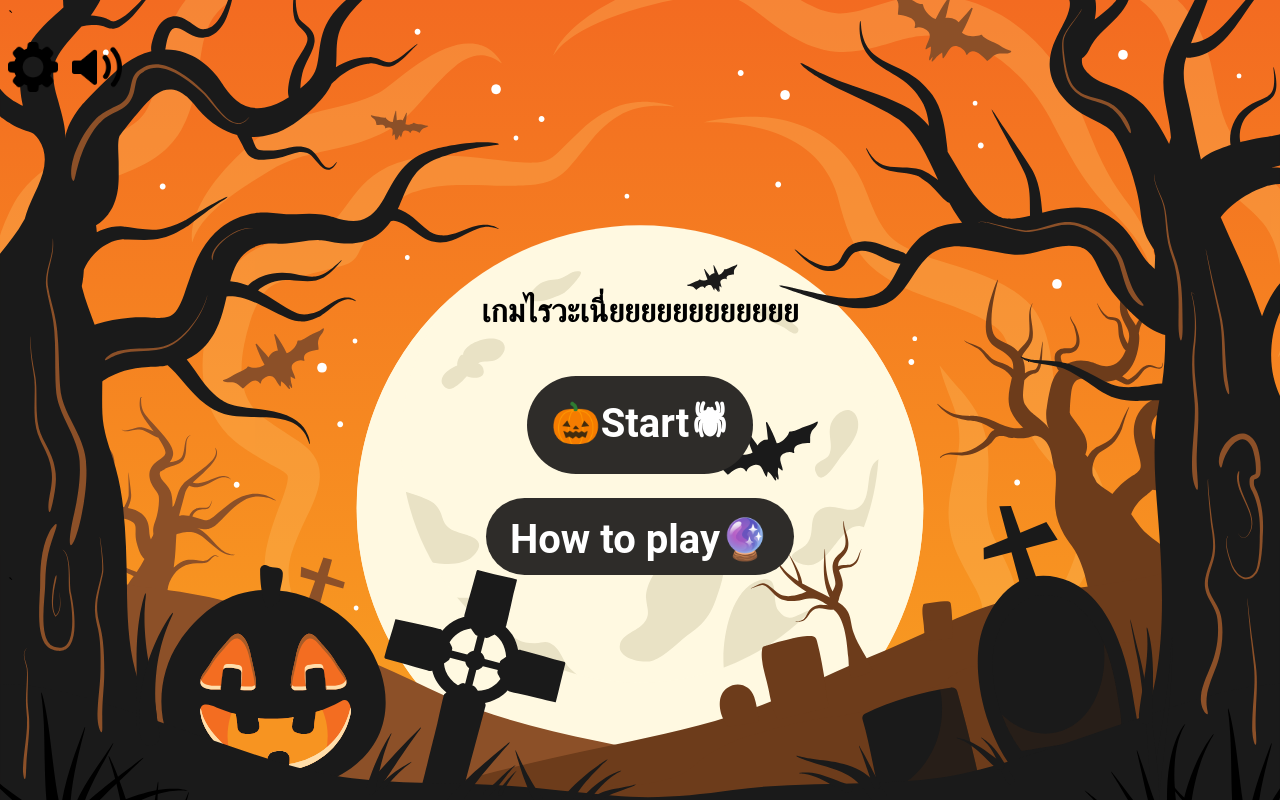
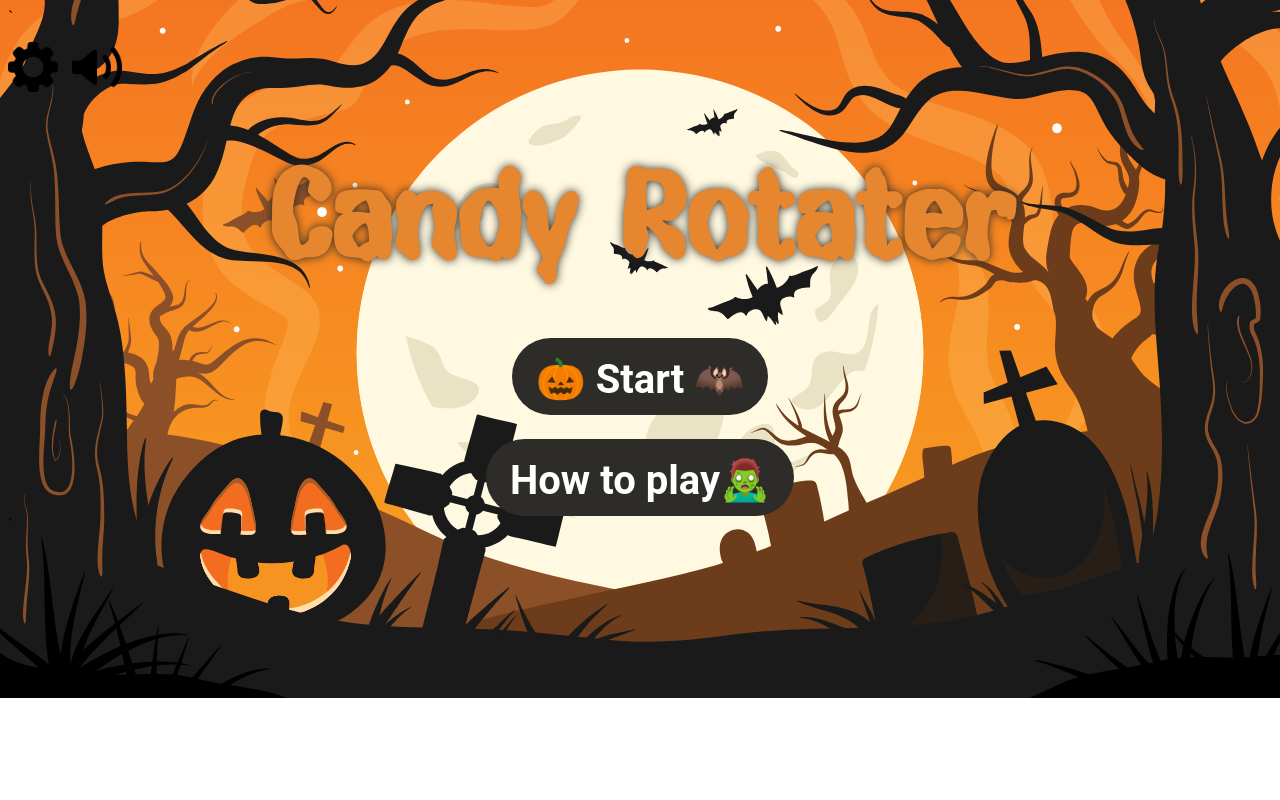
Before and after one commit to NutchapolSal/osproject, a SvelteKit app: page / in a window 1280 px wide. Built offline with nearby package versions, Linux system fonts and the light colour scheme.

Commit message:
main menu by save add game name

```diff
--- a/src/routes/+layout.svelte
+++ b/src/routes/+layout.svelte
@@ -1,8 +1,13 @@
 `<slot />`
+
 <style>
 	:global(body) {
+		--base-black: #2e2c29;
+		--base-orange: #e6862e;
 		/* background-color: lightseagreen;  */
 		background-image: url('$lib/images/bg.svg');
-        background-size: cover;
-    }
+		background-size: cover;
+		background-repeat: no-repeat;
+		background-position: center;
+	}
 </style>
--- a/src/routes/+page.svelte
+++ b/src/routes/+page.svelte
@@ -9,25 +9,39 @@
 </p>
 
 <div>
-	<h1>เกมไรวะเนี่ยยยยยยยยยยยย</h1>
-	<a href="./game">&#127875;Start&#128375;</a>
-	<a href="./help">How to play&#128302;</a>
+	<h1>Candy Rotater</h1>
+	<a href="./game">🎃 Start 🦇</a>
+	<a href="./help">How to play🧟‍♂️</a>
 </div>
 
 <style>
+	@font-face {
+		font-family: myFirstFont;
+		src: url('$lib/fonts/MN KRASIP.ttf');
+	}
+
+	h1 {
+		font-family: myFirstFont;
+		font-size: 150px;
+		margin-top: 0%;
+		margin-bottom: 0%;
+		color: var(--base-orange);
+		text-shadow: 0px 0px 10px var(--base-black);
+	}
+
 	div {
 		display: flex;
 		flex-direction: column;
 		justify-content: center;
 		align-items: center;
 		gap: 24px;
-		padding-top: 20vh;
+		/* padding-top: 20vh; */
 	}
 
 	a {
 		text-decoration: none;
 		color: #fff;
-		background: #2e2c29;
+		background: var(--base-black);
 		font-size: 40px;
 		font-weight: 600;
 		font-family: 'Roboto', sans-serif;
@@ -39,10 +53,12 @@
 	}
 
 	a:hover {
-		background-color: #e6862e;
+		background-color: var(--base-orange);
 	}
 
 	img {
+		margin-top: 0%;
+		margin-bottom: 0%;
 		margin-right: 10px;
 	}
 </style>
```
Also changed, not shown: src/lib/fonts/MN KRASIP.ttf (added).
